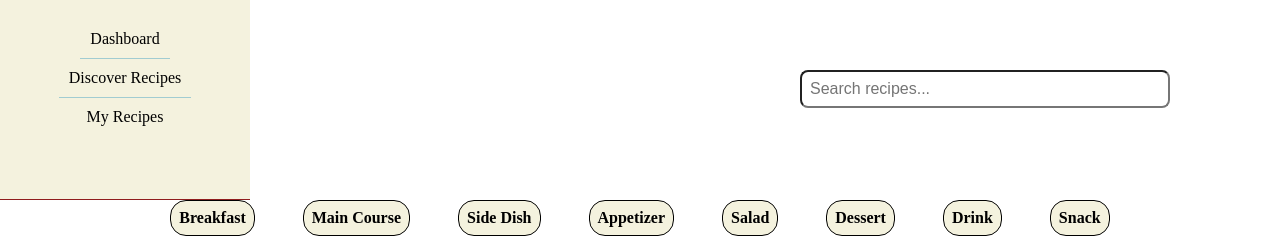
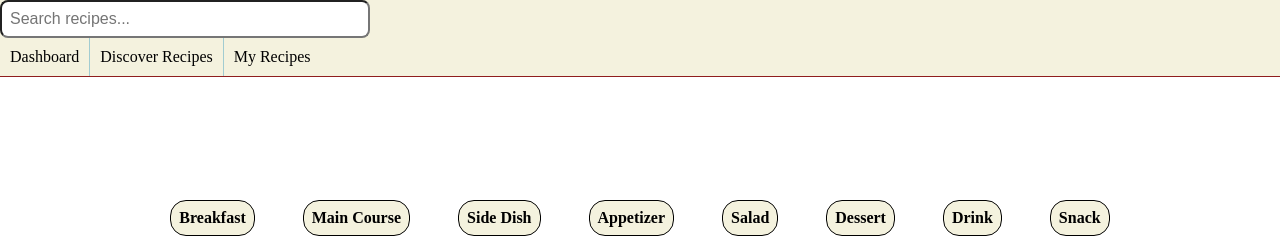
Before and after one commit to Alazar351/Recipes, a React (Vite) app: page / in a window 1280 px wide. Shown: the top 250 px of the page. Built offline with nearby package versions, Linux system fonts and the light colour scheme; no server answers.

Commit message:
Nav update

```diff
--- a/src/App.jsx
+++ b/src/App.jsx
@@ -1,8 +1,7 @@
 import "./App.css";
-import NavBar from "./components/Navbar";
+import NavBar from "./components/NavBar";
 import Pages from "./pages/Pages";
 import Category from "./components/Category";
-import Search from "./components/Search";
 import { BrowserRouter } from "react-router-dom";
 import Wrapper from "./styles/Wrapper.jsx";
 
@@ -11,7 +10,6 @@ function App() {
     <BrowserRouter>
       <Wrapper>
         <NavBar />
-        <Search />
       </Wrapper>
       <Category />
       <Pages />
--- a/src/components/NavBar.jsx
+++ b/src/components/NavBar.jsx
@@ -1,9 +1,10 @@
 import "../styles/Navbar.css";
-
+import Search from "./Search.jsx";
 import NavItem from "./NavItem.jsx";
 import PropTypes from "prop-types";
 const NavBar = () => (
   <nav className="nav">
+    <Search />
     <ul className="navUl">
       <NavItem targetUrl="/" text="Dashboard" />
       <NavItem targetUrl="/discover" text="Discover Recipes" />
--- a/src/styles/FormStyle.jsx
+++ b/src/styles/FormStyle.jsx
@@ -1,11 +1,7 @@
 import styled from "styled-components";
 
 const FormStyle = styled.form`
-  margin: 0rem 20rem;
-  position: absolute;
-  width: 270px;
-  top: 70px;
-  left: 480px;
+  top: 15px;
   input {
     font-size: 1rem;
     padding: 0.5rem;
--- a/src/styles/NavBar.css
+++ b/src/styles/NavBar.css
@@ -10,27 +10,23 @@
   top: 0px;
   width: var(--nav-size);
   background-color: rgb(var(--secondary-color));
-  padding: 0 1rem;
   border-bottom: var(--border);
-  max-width: 250px;
-  height: 200px;
+  width: 100%;
 }
 
 .navUl {
   display: flex;
-  flex-direction: column;
-  align-items: center;
+  justify-content: start;
   list-style: none;
-  margin-top: 20px;
 }
 
 .nav li {
   padding: 10px;
-  border-bottom: 1px solid rgb(var(--primary-color));
+  border-right: 1px solid rgb(var(--primary-color));
 }
 
 .nav li:last-child {
-  border-bottom: none;
+  border-right: none;
 }
 
 a {
```
